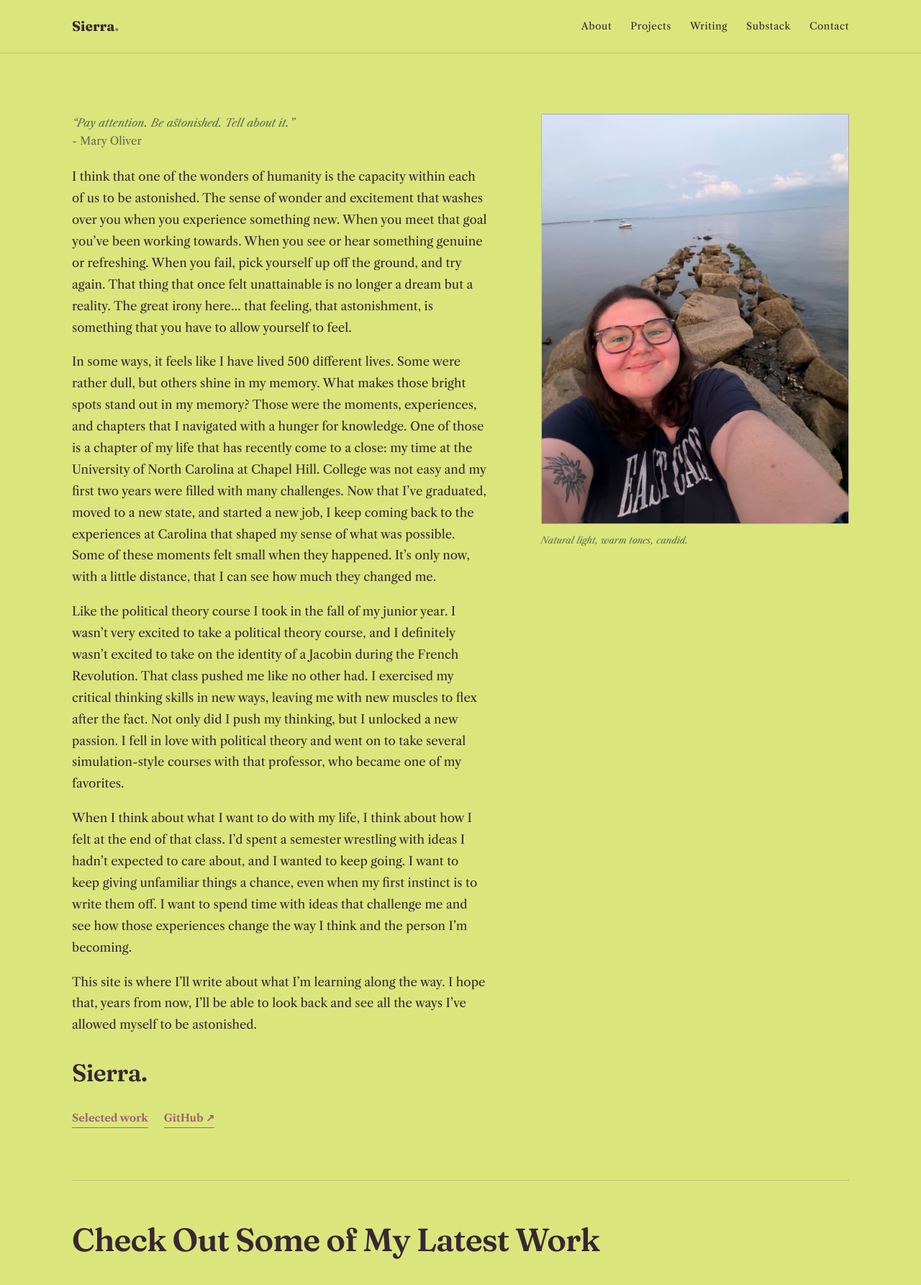
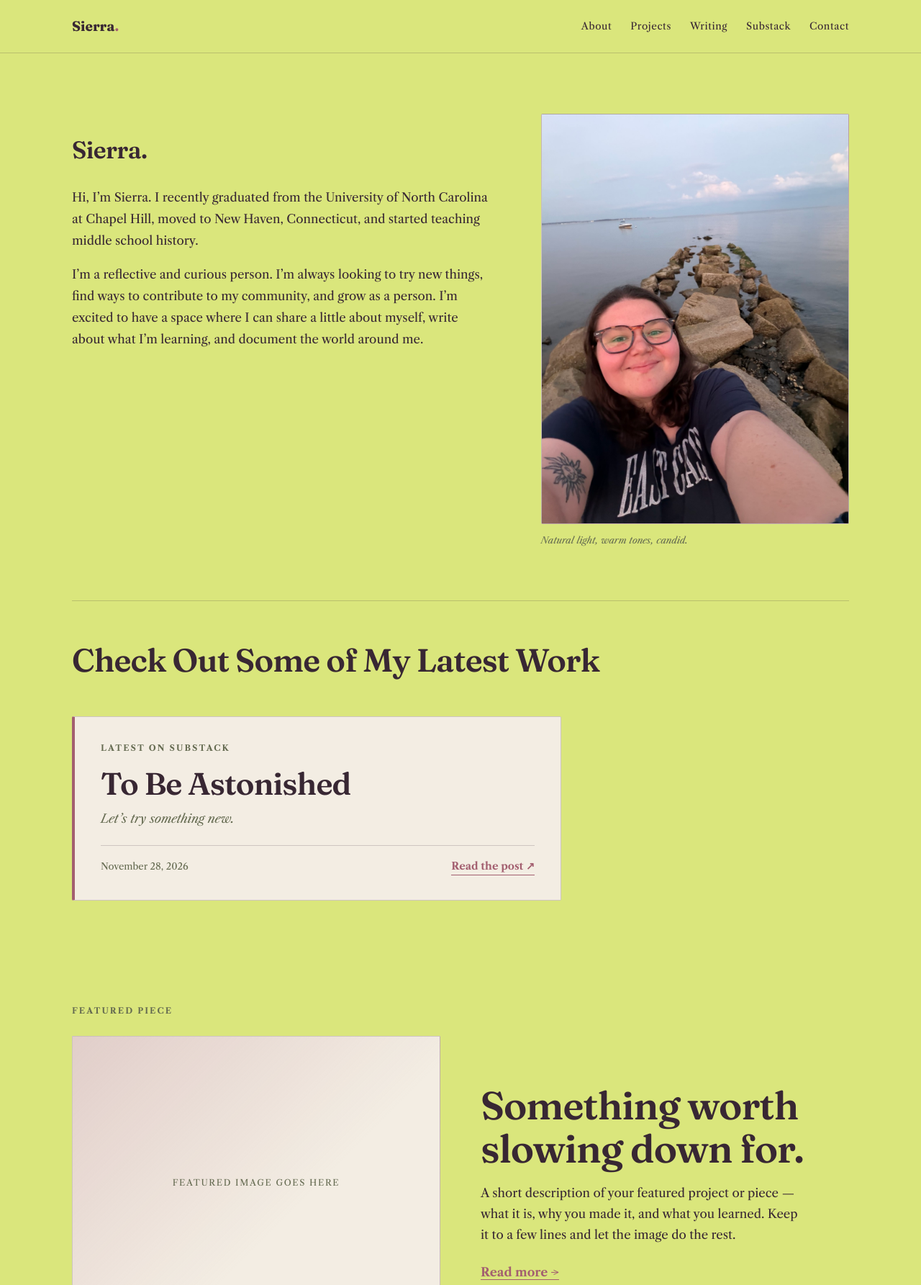
Before and after one commit to SierraD7-design/SierraD7-design.github.io, a plain HTML site: page index.html in a window 1280 px wide. Shown: the top 1785 px of the page at 72% size. Drawn offline with nearby package versions, Linux system fonts and the light colour scheme.

Commit message:
Replace long hero essay with short intro

```diff
--- a/index.html
+++ b/index.html
@@ -111,7 +111,7 @@
     .hero h1 {
       font-size: clamp(4.5rem, 12vw, 8.5rem);
       line-height: 0.92;
-      margin: 40px 0 26px;
+      margin: 0 0 26px;
     }
     .hero h1 span { color: var(--rose); }
 
@@ -271,7 +271,7 @@
     @media (max-width: 760px) {
       .hero-grid, .featured-grid { grid-template-columns: 1fr; gap: 40px; }
       .hero figure { position: static; }
-      .hero h1 { font-size: clamp(4rem, 18vw, 6rem); margin-top: 32px; }
+      .hero h1 { font-size: clamp(4rem, 18vw, 6rem); margin-top: 0; }
       .portrait { max-width: 360px; }
     }
 
@@ -297,25 +297,12 @@
     <div class="wrap hero-grid">
       <div>
         <!-- EDIT: your name and intro -->
-        <p class="epigraph">“Pay attention. Be astonished. Tell about it.” <span class="credit">- Mary Oliver</span></p>
+        <h1>Sierra<span>.</span></h1>
 
         <div class="intro-copy">
-          <p>I think that one of the wonders of humanity is the capacity within each of us to be astonished. The sense of wonder and excitement that washes over you when you experience something new. When you meet that goal you’ve been working towards. When you see or hear something genuine or refreshing. When you fail, pick yourself up off the ground, and try again. That thing that once felt unattainable is no longer a dream but a reality. The great irony here… that feeling, that astonishment, is something that you have to allow yourself to feel.</p>
+          <p>Hi, I’m Sierra. I recently graduated from the University of North Carolina at Chapel Hill, moved to New Haven, Connecticut, and started teaching middle school history.</p>
 
-          <p>In some ways, it feels like I have lived 500 different lives. Some were rather dull, but others shine in my memory. What makes those bright spots stand out in my memory? Those were the moments, experiences, and chapters that I navigated with a hunger for knowledge. One of those is a chapter of my life that has recently come to a close: my time at the University of North Carolina at Chapel Hill. College was not easy and my first two years were filled with many challenges. Now that I’ve graduated, moved to a new state, and started a new job, I keep coming back to the experiences at Carolina that shaped my sense of what was possible. Some of these moments felt small when they happened. It’s only now, with a little distance, that I can see how much they changed me.</p>
-
-          <p>Like the political theory course I took in the fall of my junior year. I wasn’t very excited to take a political theory course, and I definitely wasn’t excited to take on the identity of a Jacobin during the French Revolution. That class pushed me like no other had. I exercised my critical thinking skills in new ways, leaving me with new muscles to flex after the fact. Not only did I push my thinking, but I unlocked a new passion. I fell in love with political theory and went on to take several simulation-style courses with that professor, who became one of my favorites.</p>
-
-          <p>When I think about what I want to do with my life, I think about how I felt at the end of that class. I’d spent a semester wrestling with ideas I hadn’t expected to care about, and I wanted to keep going. I want to keep giving unfamiliar things a chance, even when my first instinct is to write them off. I want to spend time with ideas that challenge me and see how those experiences change the way I think and the person I’m becoming.</p>
-
-          <p>This site is where I’ll write about what I’m learning along the way. I hope that, years from now, I’ll be able to look back and see all the ways I’ve allowed myself to be astonished.</p>
-        </div>
-
-        <h1>Sierra<span>.</span></h1>
-
-        <div class="hero-links">
-          <a href="#projects">Selected work</a>
-          <a href="https://github.com/SierraD7-design" target="_blank" rel="noopener">GitHub ↗</a>
+          <p>I’m a reflective and curious person. I’m always looking to try new things, find ways to contribute to my community, and grow as a person. I’m excited to have a space where I can share a little about myself, write about what I’m learning, and document the world around me.</p>
         </div>
       </div>
 
```
